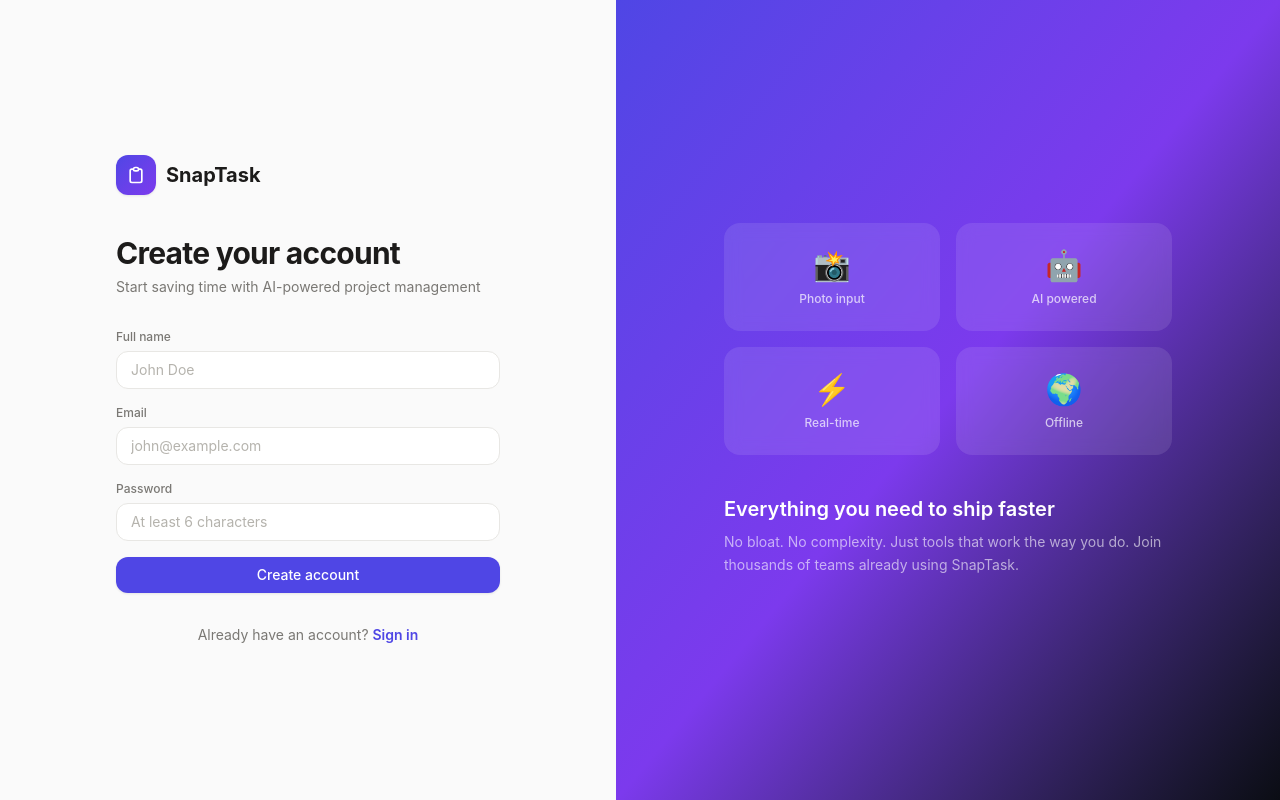
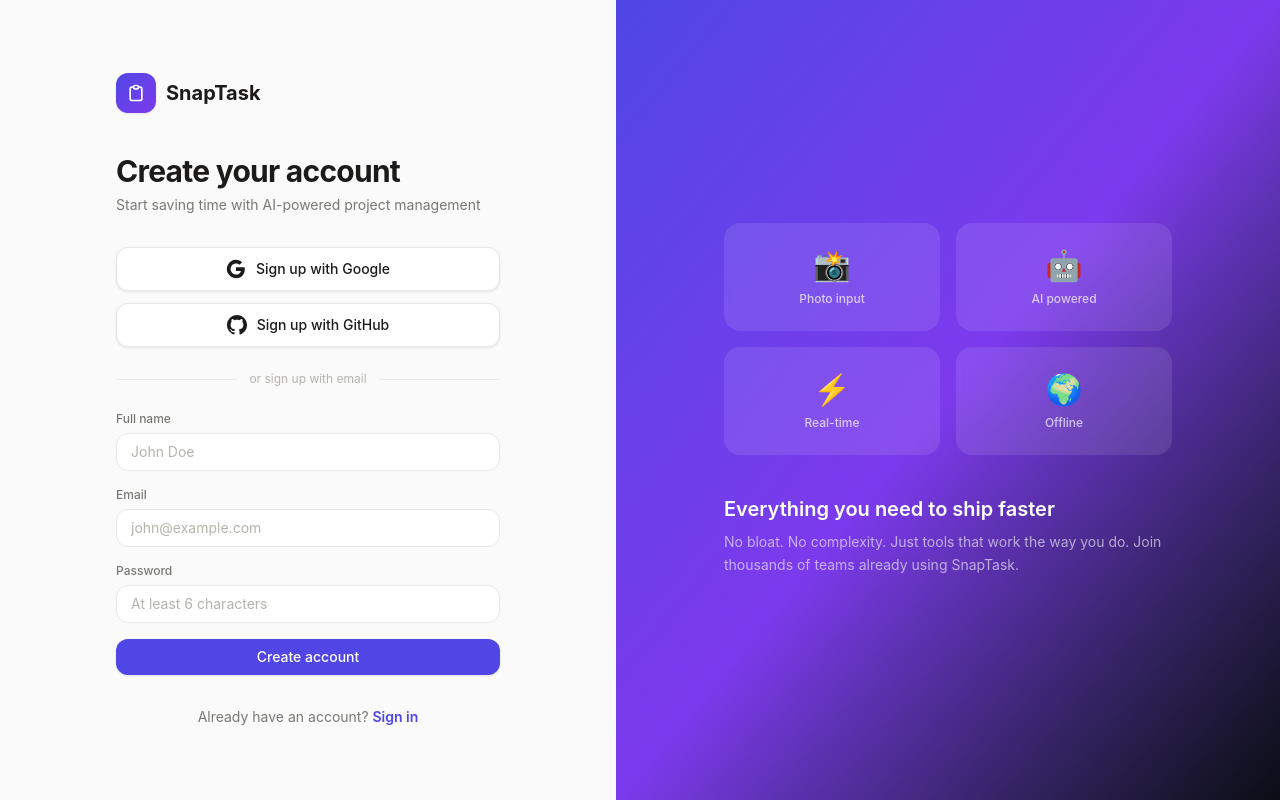
Before and after one commit to ayushh00001/SnapTask, a Next.js app: page /signup in a window 1280 px wide. Built offline with nearby package versions, Linux system fonts and the light colour scheme.

Commit message:
Fix OAuth: correct callback URL from /auth/callback to /api/auth/callback, add OAuth buttons to signup page

```diff
--- a/src/app/login/page.tsx
+++ b/src/app/login/page.tsx
@@ -42,7 +42,7 @@
     const supabase = createClient()
     const { error } = await supabase.auth.signInWithOAuth({
       provider,
-      options: { redirectTo: `${window.location.origin}/auth/callback` },
+      options: { redirectTo: `${window.location.origin}/api/auth/callback` },
     })
     if (error) { toast.error(error.message); setLoading(false) }
   }
--- a/src/app/signup/page.tsx
+++ b/src/app/signup/page.tsx
@@ -30,6 +30,16 @@
     router.push('/login')
   }
 
+  const handleOAuth = async (provider: 'google' | 'github') => {
+    setLoading(true)
+    const supabase = createClient()
+    const { error } = await supabase.auth.signInWithOAuth({
+      provider,
+      options: { redirectTo: `${window.location.origin}/api/auth/callback` },
+    })
+    if (error) { toast.error(error.message); setLoading(false) }
+  }
+
   return (
     <div className="min-h-screen flex bg-bg">
       <div className="flex-1 flex items-center justify-center px-6">
@@ -46,7 +56,23 @@
           </div>
           <h1 className="text-3xl font-bold tracking-tight text-text">Create your account</h1>
           <p className="mt-1.5 text-sm text-text-secondary">Start saving time with AI-powered project management</p>
-          <form onSubmit={handleSignup} className="mt-8 space-y-4">
+          <div className="mt-8 space-y-3">
+            <Button variant="secondary" className="w-full flex items-center justify-center gap-2.5 h-11" onClick={() => handleOAuth('google')} loading={loading}>
+              <svg className="w-5 h-5" viewBox="0 0 24 24"><path fill="currentColor" d="M22.56 12.25c0-.78-.07-1.53-.2-2.25H12v4.26h5.92a5.06 5.06 0 01-2.2 3.32v2.77h3.57c2.08-1.92 3.28-4.74 3.28-8.1z"/><path fill="currentColor" d="M12 23c2.97 0 5.46-.98 7.28-2.66l-3.57-2.77c-.98.66-2.23 1.06-3.71 1.06-2.86 0-5.29-1.93-6.16-4.53H2.18v2.84C3.99 20.53 7.7 23 12 23z"/><path fill="currentColor" d="M5.84 14.09c-.22-.66-.35-1.36-.35-2.09s.13-1.43.35-2.09V7.07H2.18C1.43 8.55 1 10.22 1 12s.43 3.45 1.18 4.93l2.85-2.22.81-.62z"/><path fill="currentColor" d="M12 5.38c1.62 0 3.06.56 4.21 1.64l3.15-3.15C17.45 2.09 14.97 1 12 1 7.7 1 3.99 3.47 2.18 7.07l3.66 2.84c.87-2.6 3.3-4.53 6.16-4.53z"/></svg>
+              Sign up with Google
+            </Button>
+            <Button variant="secondary" className="w-full flex items-center justify-center gap-2.5 h-11" onClick={() => handleOAuth('github')} loading={loading}>
+              <svg className="w-5 h-5" fill="currentColor" viewBox="0 0 24 24"><path d="M12 0c-6.626 0-12 5.373-12 12 0 5.302 3.438 9.8 8.207 11.387.599.111.793-.261.793-.577v-2.234c-3.338.726-4.033-1.416-4.033-1.416-.546-1.387-1.333-1.756-1.333-1.756-1.089-.745.083-.729.083-.729 1.205.084 1.839 1.237 1.839 1.237 1.07 1.834 2.807 1.304 3.492.997.107-.775.418-1.305.762-1.604-2.665-.305-5.467-1.334-5.467-5.931 0-1.311.469-2.381 1.236-3.221-.124-.303-.535-1.524.117-3.176 0 0 1.008-.322 3.301 1.23.957-.266 1.983-.399 3.003-.404 1.02.005 2.047.138 3.006.404 2.291-1.552 3.297-1.23 3.297-1.23.653 1.653.242 2.874.118 3.176.77.84 1.235 1.911 1.235 3.221 0 4.609-2.807 5.624-5.479 5.921.43.372.823 1.102.823 2.222v3.293c0 .319.192.694.801.576 4.765-1.589 8.199-6.086 8.199-11.386 0-6.627-5.373-12-12-12z"/></svg>
+              Sign up with GitHub
+            </Button>
+          </div>
+
+          <div className="relative my-6">
+            <div className="absolute inset-0 flex items-center"><div className="w-full border-t border-border" /></div>
+            <div className="relative flex justify-center"><span className="px-3 text-xs text-text-muted bg-bg">or sign up with email</span></div>
+          </div>
+
+          <form onSubmit={handleSignup} className="space-y-4">
             <Input id="name" label="Full name" value={name} onChange={e => setName(e.target.value)} required placeholder="John Doe" />
             <Input id="email" label="Email" type="email" value={email} onChange={e => setEmail(e.target.value)} required placeholder="john@example.com" />
             <Input id="password" label="Password" type="password" value={password} onChange={e => setPassword(e.target.value)} required minLength={6} placeholder="At least 6 characters" />
```
